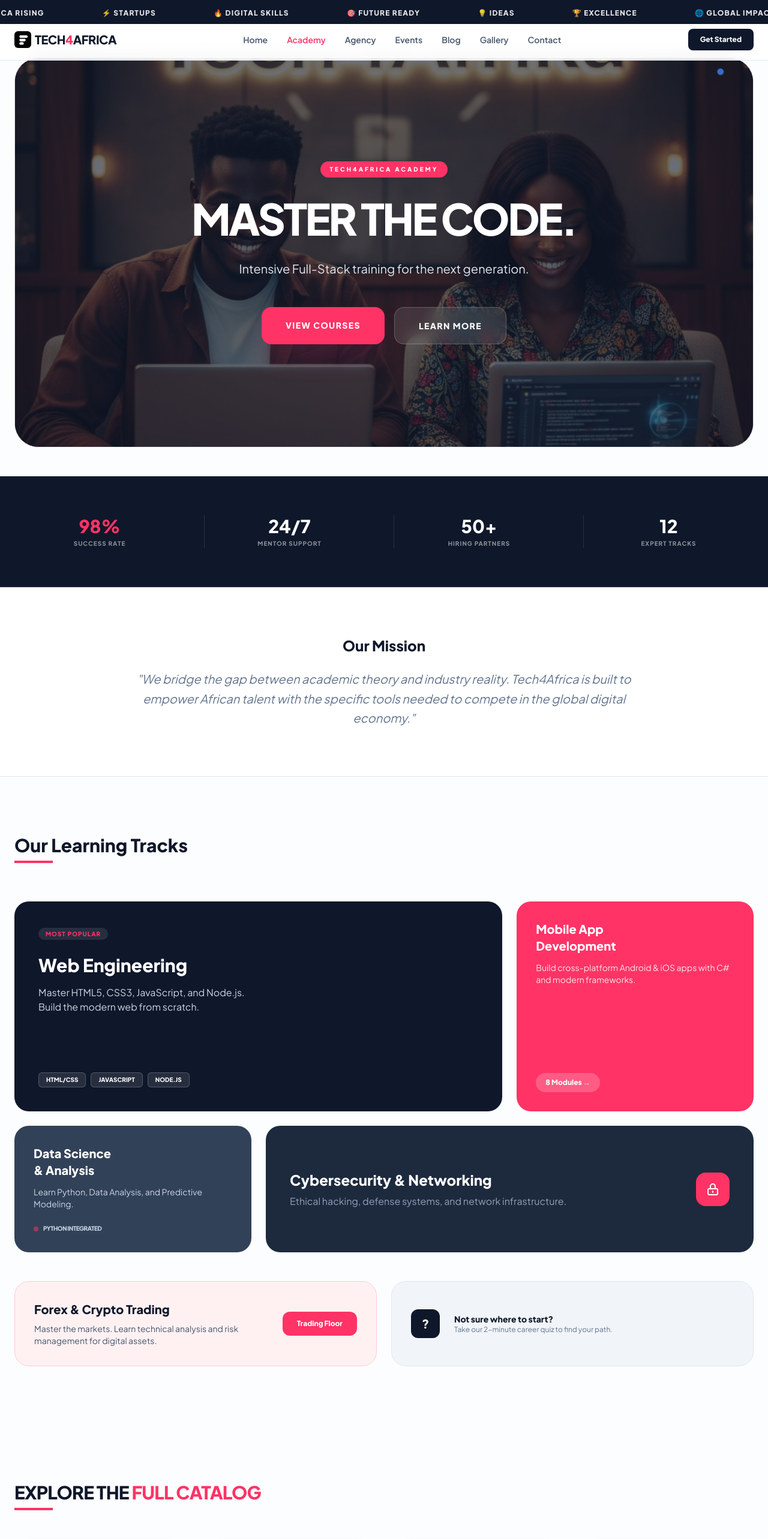
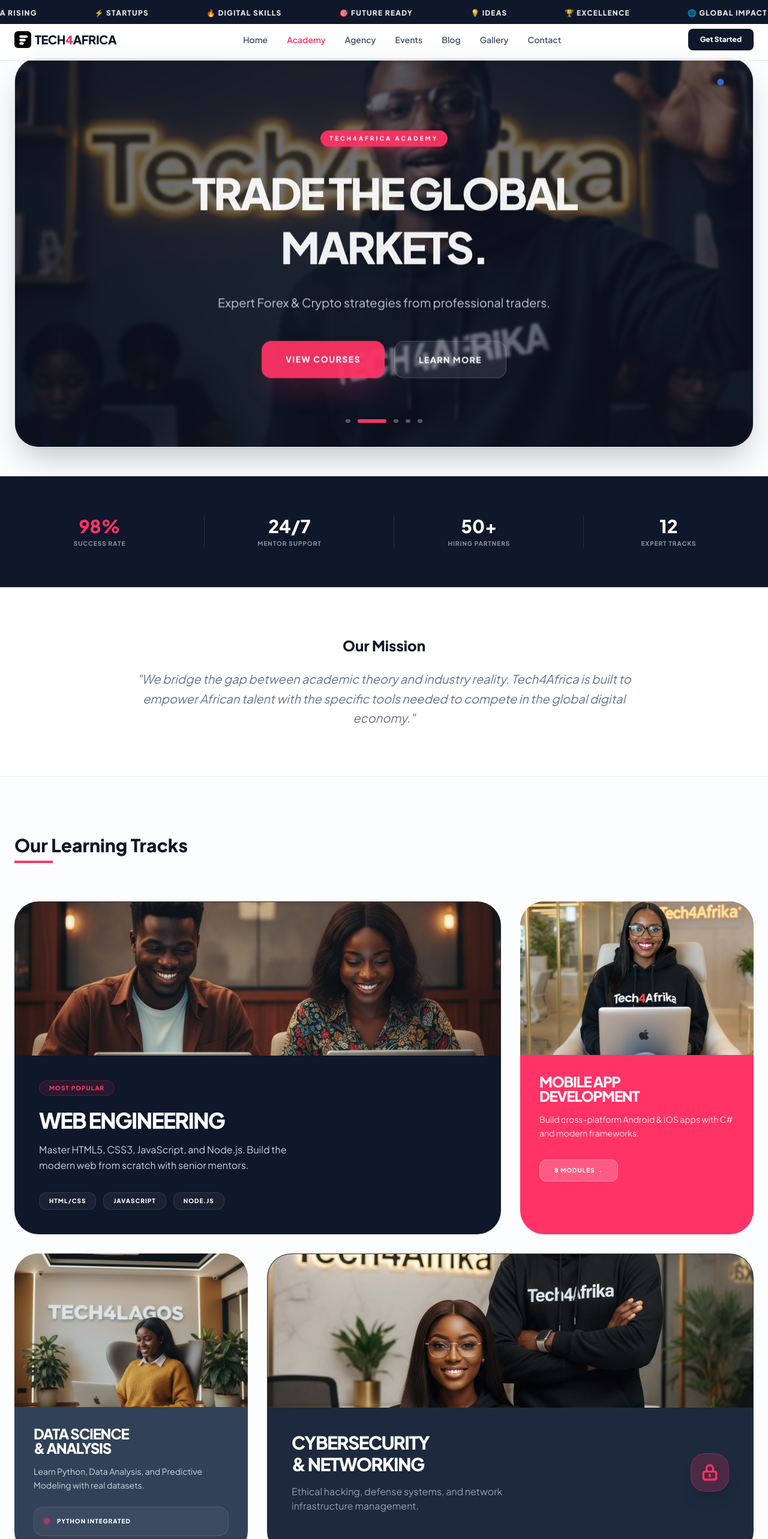
Before and after one commit to Inflimity/tech4africa, a Next.js app: page /academy in a window 1280 px wide. Shown: the top 2566 px of the page at 60% size. Built offline with nearby package versions, Linux system fonts and the light colour scheme.

Commit message:
the cards in academy page

```diff
--- a/app/academy/page.tsx
+++ b/app/academy/page.tsx
@@ -7,6 +7,7 @@
 import PageAnimations from "@/components/effects/PageAnimations";
 import Particles from "@/components/effects/Particles";
 import FloatingIcons from "@/components/effects/FloatingIcons";
+import AcademyHero from "@/components/ui/AcademyHero";
 
 export const metadata: Metadata = {
     title: "Tech4Africa Academy | Professional Dev Training",
@@ -70,42 +71,8 @@
 
             {/* Hero Slider Section */}
             <section className="pt-24 pb-12 px-6 max-w-7xl mx-auto overflow-hidden">
-                <div data-hero className="relative h-[500px] md:h-[650px] w-full rounded-[2.5rem] overflow-hidden bg-africa-midnight border border-africa-border">
-                    {/* Static hero for SSR - first slide */}
-                    <div className="absolute inset-0 w-full h-full">
-                        <Image
-                            src={slides[0].img}
-                            alt={slides[0].title}
-                            fill
-                            className="object-cover"
-                            priority
-                        />
-                        <div className="absolute inset-0 bg-africa-midnight/60" />
-                        <div className="absolute inset-0 flex flex-col items-center justify-center text-center px-6">
-                            <div className="max-w-3xl">
-                                <span className="inline-block bg-africa-red text-white text-[10px] font-black uppercase tracking-[0.3em] px-4 py-1.5 rounded-full mb-8">
-                                    Tech4Africa Academy
-                                </span>
-                                <h1 className="text-4xl md:text-7xl font-extrabold text-white uppercase leading-none mb-8 tracking-tighter">
-                                    {slides[0].title}
-                                </h1>
-                                <p className="text-slate-200 text-lg md:text-xl font-medium mb-12 max-w-2xl mx-auto leading-relaxed">
-                                    {slides[0].sub}
-                                </p>
-                                <div className="flex flex-wrap justify-center gap-4">
-                                    <Link
-                                        href="#courses"
-                                        className="bg-africa-red text-white px-10 py-5 rounded-2xl font-bold text-sm uppercase tracking-widest hover:scale-105 transition active:scale-95 shadow-2xl shadow-africa-red/30"
-                                    >
-                                        View Courses
-                                    </Link>
-                                    <button className="bg-white/10 backdrop-blur-md text-white border border-white/20 px-10 py-5 rounded-2xl font-bold text-sm uppercase tracking-widest hover:bg-white/20 transition">
-                                        Learn More
-                                    </button>
-                                </div>
-                            </div>
-                        </div>
-                    </div>
+                <div data-hero className="relative h-[500px] md:h-[650px] w-full rounded-[2.5rem] overflow-hidden border border-africa-border shadow-2xl">
+                    <AcademyHero slides={slides} />
                 </div>
             </section>
 
@@ -148,78 +115,101 @@
                     <div className="w-16 h-1 bg-africa-red" data-divider />
                 </div>
 
-                <div className="grid md:grid-cols-12 gap-6 mb-12">
+                <div className="grid md:grid-cols-12 gap-8 mb-12">
                     {/* Web Engineering */}
-                    <div data-track-card className="md:col-span-8 bg-africa-midnight text-white p-10 rounded-3xl flex flex-col justify-between min-h-[350px] relative overflow-hidden group transition-all duration-500 hover:scale-[1.02] hover:-translate-y-2 hover:shadow-2xl cursor-pointer">
-                        <div className="relative z-10">
-                            <span className="text-africa-red font-bold text-[10px] uppercase tracking-widest bg-white/10 px-3 py-1 rounded-full">
+                    <div data-track-card className="md:col-span-8 bg-africa-midnight text-white rounded-[2.5rem] flex flex-col relative overflow-hidden group transition-all duration-500 hover:scale-[1.01] hover:shadow-2xl cursor-pointer border border-white/5">
+                        <div className="h-64 relative overflow-hidden">
+                            <Image src="/images/home1.jpeg" alt="Web Engineering" fill className="object-cover group-hover:scale-110 transition-transform duration-700" />
+                        </div>
+                        <div className="relative p-10 z-10">
+                            <span className="text-africa-red font-bold text-[10px] uppercase tracking-widest bg-africa-red/10 border border-africa-red/20 px-4 py-1.5 rounded-full">
                                 Most Popular
                             </span>
-                            <h3 className="text-3xl font-bold mt-6">Web Engineering</h3>
-                            <p className="text-slate-300 mt-4 max-w-sm">
-                                Master HTML5, CSS3, JavaScript, and Node.js. Build the modern web from scratch.
+                            <h3 className="text-4xl font-extrabold mt-6 uppercase tracking-tighter">Web Engineering</h3>
+                            <p className="text-slate-300 mt-4 max-w-md leading-relaxed">
+                                Master HTML5, CSS3, JavaScript, and Node.js. Build the modern web from scratch with senior mentors.
                             </p>
-                        </div>
-                        <div className="flex flex-wrap gap-2 relative z-10 mt-8">
-                            <span className="px-3 py-1 bg-white/10 border border-white/20 rounded-md text-[10px] font-bold">HTML/CSS</span>
-                            <span className="px-3 py-1 bg-white/10 border border-white/20 rounded-md text-[10px] font-bold">JAVASCRIPT</span>
-                            <span className="px-3 py-1 bg-white/10 border border-white/20 rounded-md text-[10px] font-bold">NODE.JS</span>
+                            <div className="flex flex-wrap gap-3 mt-8">
+                                <span className="px-4 py-1.5 bg-white/5 backdrop-blur-md border border-white/10 rounded-xl text-[10px] font-black uppercase tracking-widest">HTML/CSS</span>
+                                <span className="px-4 py-1.5 bg-white/5 backdrop-blur-md border border-white/10 rounded-xl text-[10px] font-black uppercase tracking-widest">JAVASCRIPT</span>
+                                <span className="px-4 py-1.5 bg-white/5 backdrop-blur-md border border-white/10 rounded-xl text-[10px] font-black uppercase tracking-widest">NODE.JS</span>
+                            </div>
                         </div>
                     </div>
 
                     {/* Mobile App */}
-                    <div data-track-card className="md:col-span-4 bg-africa-red text-white p-8 rounded-3xl flex flex-col justify-between transition-all duration-500 hover:scale-[1.02] hover:-translate-y-2 hover:shadow-2xl cursor-pointer">
-                        <div>
-                            <h3 className="text-xl font-bold mb-3">Mobile App <br />Development</h3>
-                            <p className="text-rose-100 text-sm">Build cross-platform Android & iOS apps with C# and modern frameworks.</p>
+                    <div data-track-card className="md:col-span-4 bg-africa-red text-white rounded-[2.5rem] flex flex-col relative overflow-hidden transition-all duration-500 hover:scale-[1.02] hover:shadow-2xl cursor-pointer group">
+                        <div className="h-64 relative overflow-hidden">
+                            <Image src="/images/home6.jpeg" alt="Mobile Development" fill className="object-cover group-hover:scale-110 transition-transform duration-700" />
                         </div>
-                        <div className="mt-8 text-white font-bold text-xs bg-white/20 px-4 py-2 rounded-full w-fit">8 Modules →</div>
+                        <div className="p-8">
+                            <h3 className="text-2xl font-black uppercase tracking-tighter leading-none mb-4">Mobile App <br />Development</h3>
+                            <p className="text-rose-100 text-sm leading-relaxed mb-8">Build cross-platform Android & iOS apps with C# and modern frameworks.</p>
+                            <div className="text-white font-black text-[10px] uppercase tracking-widest bg-white/20 px-6 py-2.5 rounded-xl w-fit backdrop-blur-sm border border-white/30">8 Modules →</div>
+                        </div>
                     </div>
 
                     {/* Data Science */}
-                    <div data-track-card className="md:col-span-4 bg-slate-700 text-white p-8 rounded-3xl transition-all duration-500 hover:scale-[1.02] hover:-translate-y-2 hover:shadow-2xl cursor-pointer">
-                        <h3 className="text-xl font-bold mb-3">Data Science <br /> & Analysis</h3>
-                        <p className="text-slate-300 text-sm mb-6">Learn Python, Data Analysis, and Predictive Modeling.</p>
-                        <div className="flex items-center gap-2">
-                            <div className="w-2 h-2 rounded-full bg-africa-red animate-pulse" />
-                            <span className="text-[10px] font-bold text-slate-300 uppercase tracking-tighter">Python Integrated</span>
+                    <div data-track-card className="md:col-span-4 bg-slate-700 text-white rounded-[2.5rem] flex flex-col relative overflow-hidden transition-all duration-500 hover:scale-[1.02] hover:shadow-2xl cursor-pointer group">
+                        <div className="h-64 relative overflow-hidden">
+                            <Image src="/images/home4.jpeg" alt="Data Science" fill className="object-cover group-hover:scale-110 transition-transform duration-700 opacity-90" />
+                        </div>
+                        <div className="p-8">
+                            <h3 className="text-2xl font-black uppercase tracking-tighter leading-none mb-4">Data Science <br /> & Analysis</h3>
+                            <p className="text-slate-300 text-sm leading-relaxed mb-6">Learn Python, Data Analysis, and Predictive Modeling with real datasets.</p>
+                            <div className="flex items-center gap-3 bg-white/5 p-4 rounded-2xl border border-white/10">
+                                <div className="w-2.5 h-2.5 rounded-full bg-africa-red animate-pulse shadow-[0_0_10px_rgba(255,51,102,0.8)]" />
+                                <span className="text-[10px] font-black text-white uppercase tracking-widest">Python Integrated</span>
+                            </div>
                         </div>
                     </div>
 
                     {/* Cybersecurity */}
-                    <div data-track-card className="md:col-span-8 bg-slate-800 text-white p-10 rounded-3xl flex items-center justify-between group transition-all duration-500 hover:scale-[1.02] hover:-translate-y-2 hover:shadow-2xl cursor-pointer">
-                        <div>
-                            <h3 className="text-2xl font-bold">Cybersecurity & Networking</h3>
-                            <p className="text-slate-400 mt-2">Ethical hacking, defense systems, and network infrastructure.</p>
+                    <div data-track-card className="md:col-span-8 bg-slate-800 text-white rounded-[2.5rem] flex flex-col relative overflow-hidden group transition-all duration-500 hover:scale-[1.01] hover:shadow-2xl cursor-pointer border border-white/5">
+                        <div className="h-64 relative overflow-hidden">
+                            <Image src="/images/home5.jpeg" alt="Cybersecurity" fill className="object-cover group-hover:scale-110 transition-transform duration-700" />
                         </div>
-                        <div className="w-14 h-14 bg-africa-red text-white rounded-2xl flex items-center justify-center group-hover:bg-white group-hover:text-africa-red transition-colors">
-                            <svg xmlns="http://www.w3.org/2000/svg" className="w-6 h-6" fill="none" viewBox="0 0 24 24" stroke="currentColor">
-                                <path strokeLinecap="round" strokeLinejoin="round" strokeWidth={2} d="M12 15v2m-6 4h12a2 2 0 002-2v-6a2 2 0 00-2-2H6a2 2 0 00-2 2v6a2 2 0 002 2zm10-10V7a4 4 0 00-8 0v4h8z" />
-                            </svg>
+                        <div className="p-10 flex flex-col md:flex-row justify-between items-start md:items-center">
+                            <div>
+                                <h3 className="text-3xl font-extrabold uppercase tracking-tighter">Cybersecurity <br /> & Networking</h3>
+                                <p className="text-slate-400 mt-4 max-w-sm">Ethical hacking, defense systems, and network infrastructure management.</p>
+                            </div>
+                            <div className="mt-8 md:mt-0 md:ml-auto">
+                                <div className="w-16 h-16 bg-africa-red/20 backdrop-blur-xl border border-africa-red/30 text-africa-red rounded-3xl flex items-center justify-center group-hover:bg-africa-red group-hover:text-white transition-all duration-500 shadow-xl">
+                                    <svg xmlns="http://www.w3.org/2000/svg" className="w-8 h-8" fill="none" viewBox="0 0 24 24" stroke="currentColor">
+                                        <path strokeLinecap="round" strokeLinejoin="round" strokeWidth={2.5} d="M12 15v2m-6 4h12a2 2 0 002-2v-6a2 2 0 00-2-2H6a2 2 0 00-2 2v6a2 2 0 002 2zm10-10V7a4 4 0 00-8 0v4h8z" />
+                                    </svg>
+                                </div>
+                            </div>
                         </div>
                     </div>
                 </div>
 
-                <div className="grid md:grid-cols-2 gap-6">
+                <div className="grid md:grid-cols-2 gap-8">
                     {/* Forex */}
-                    <div data-track-card className="bg-rose-50 border border-rose-200 p-8 rounded-3xl flex flex-col md:flex-row justify-between items-center gap-6 transition-all duration-500 hover:scale-[1.02] hover:-translate-y-2 hover:shadow-xl hover:border-africa-red cursor-pointer">
-                        <div>
-                            <h3 className="text-xl font-bold mb-2 text-africa-midnight">Forex & Crypto Trading</h3>
-                            <p className="text-slate-600 text-sm">Master the markets. Learn technical analysis and risk management for digital assets.</p>
+                    <div data-track-card className="bg-rose-50 border border-rose-200 rounded-[2.5rem] flex flex-col overflow-hidden transition-all duration-500 hover:shadow-2xl hover:border-africa-red cursor-pointer group">
+                        <div className="h-64 relative overflow-hidden">
+                            <Image src="/images/home2.jpeg" alt="Trading" fill className="object-cover group-hover:scale-110 transition-transform duration-700" />
                         </div>
-                        <button className="bg-africa-red text-white px-6 py-3 rounded-xl font-bold text-xs shrink-0 hover:bg-rose-700 transition">
-                            Trading Floor
-                        </button>
+                        <div className="p-10 flex flex-col md:flex-row justify-between items-center gap-8">
+                            <div className="flex-1">
+                                <h3 className="text-2xl font-black uppercase tracking-tighter text-africa-midnight mb-3">Forex & Crypto Trading</h3>
+                                <p className="text-slate-500 text-sm leading-relaxed">Master the markets. Learn technical analysis and risk management for digital assets.</p>
+                            </div>
+                            <button className="bg-gradient-to-r from-africa-red to-orange-500 text-white px-10 py-5 rounded-2xl font-black text-[10px] uppercase tracking-widest shrink-0 hover:scale-105 transition shadow-lg shadow-africa-red/20 active:scale-95">
+                                Trading Floor
+                            </button>
+                        </div>
                     </div>
 
                     {/* Quiz */}
-                    <div data-track-card className="bg-slate-100 border border-slate-200 p-8 rounded-3xl flex items-center gap-6 transition-all duration-500 hover:scale-[1.02] hover:-translate-y-2 hover:shadow-xl hover:border-africa-midnight cursor-pointer">
-                        <div className="w-12 h-12 bg-africa-midnight rounded-xl flex items-center justify-center text-white font-bold text-xl">
+                    <div data-track-card className="bg-slate-100 border border-slate-200 p-10 rounded-[2.5rem] flex items-center gap-8 transition-all duration-500 hover:shadow-2xl hover:border-africa-midnight cursor-pointer group">
+                        <div className="w-16 h-16 bg-africa-midnight rounded-2xl flex items-center justify-center text-white font-black text-2xl shadow-xl group-hover:bg-africa-red transition-colors">
                             ?
                         </div>
                         <div>
-                            <h4 className="font-bold text-sm text-africa-midnight">Not sure where to start?</h4>
-                            <p className="text-xs text-slate-500">Take our 2-minute career quiz to find your path.</p>
+                            <h4 className="font-black text-[10px] uppercase tracking-widest text-africa-midnight mb-2">Not sure where to start?</h4>
+                            <p className="text-xs text-slate-500 leading-relaxed font-medium">Take our 2-minute career quiz to find your path with an AI career advisor.</p>
                         </div>
                     </div>
                 </div>
--- /dev/null
+++ b/components/ui/AcademyHero.tsx
@@ -0,0 +1,86 @@
+"use client";
+
+import { useState, useEffect } from "react";
+import Image from "next/image";
+import Link from "next/link";
+
+interface Slide {
+    img: string;
+    title: string;
+    sub: string;
+}
+
+interface AcademyHeroProps {
+    slides: Slide[];
+}
+
+export default function AcademyHero({ slides }: AcademyHeroProps) {
+    const [current, setCurrent] = useState(0);
+
+    useEffect(() => {
+        const timer = setInterval(() => {
+            setCurrent((prev) => (prev + 1) % slides.length);
+        }, 6000);
+        return () => clearInterval(timer);
+    }, [slides.length]);
+
+    return (
+        <div className="relative h-full w-full">
+            {slides.map((slide, index) => (
+                <div
+                    key={index}
+                    className={`absolute inset-0 transition-all duration-1000 ease-in-out ${index === current ? "opacity-100 scale-100 z-10" : "opacity-0 scale-110 z-0"
+                        }`}
+                >
+                    <Image
+                        src={slide.img}
+                        alt={slide.title}
+                        fill
+                        className="object-cover transition-transform duration-[6000ms] ease-linear overflow-hidden"
+                        style={{ transform: index === current ? "scale(1.1)" : "scale(1.0)" }}
+                        priority={index === 0}
+                    />
+                    <div className="absolute inset-0 bg-africa-midnight/60 backdrop-blur-[2px]" />
+
+                    <div className="absolute inset-0 flex flex-col items-center justify-center text-center px-6">
+                        <div className={`max-w-3xl transition-all duration-1000 delay-300 ${index === current ? "translate-y-0 opacity-100" : "translate-y-10 opacity-0"
+                            }`}>
+                            <span className="inline-block bg-africa-red text-white text-[10px] font-black uppercase tracking-[0.3em] px-4 py-1.5 rounded-full mb-8 shadow-lg shadow-africa-red/20">
+                                Tech4Africa Academy
+                            </span>
+                            <h1 className="text-4xl md:text-7xl font-extrabold text-white uppercase leading-tight mb-8 tracking-tighter drop-shadow-2xl">
+                                {slide.title}
+                            </h1>
+                            <p className="text-slate-200 text-lg md:text-xl font-medium mb-12 max-w-2xl mx-auto leading-relaxed opacity-90">
+                                {slide.sub}
+                            </p>
+                            <div className="flex flex-wrap justify-center gap-4">
+                                <Link
+                                    href="#courses"
+                                    className="bg-africa-red text-white px-10 py-5 rounded-2xl font-bold text-sm uppercase tracking-widest hover:scale-105 transition active:scale-95 shadow-2xl shadow-africa-red/30"
+                                >
+                                    View Courses
+                                </Link>
+                                <button className="bg-white/10 backdrop-blur-md text-white border border-white/20 px-10 py-5 rounded-2xl font-bold text-sm uppercase tracking-widest hover:bg-white/20 transition active:scale-95">
+                                    Learn More
+                                </button>
+                            </div>
+                        </div>
+                    </div>
+                </div>
+            ))}
+
+            {/* Dots */}
+            <div className="absolute bottom-10 left-1/2 -translate-x-1/2 z-20 flex gap-3">
+                {slides.map((_, i) => (
+                    <button
+                        key={i}
+                        onClick={() => setCurrent(i)}
+                        className={`h-1.5 rounded-full transition-all duration-500 ${i === current ? "w-12 bg-africa-red" : "w-2 bg-white/30 hover:bg-white/50"
+                            }`}
+                    />
+                ))}
+            </div>
+        </div>
+    );
+}
```
